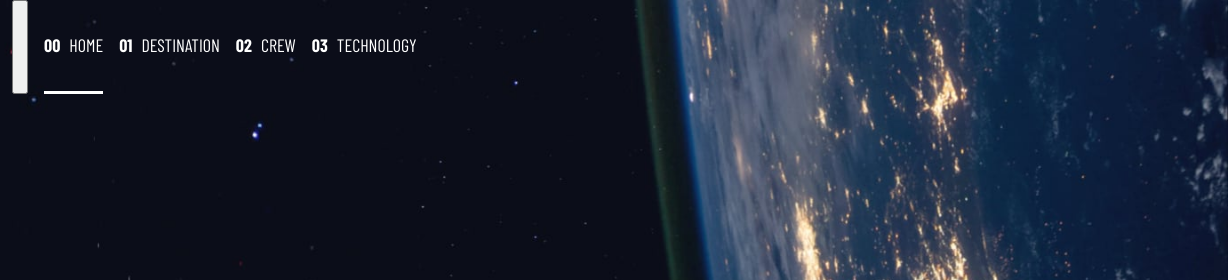
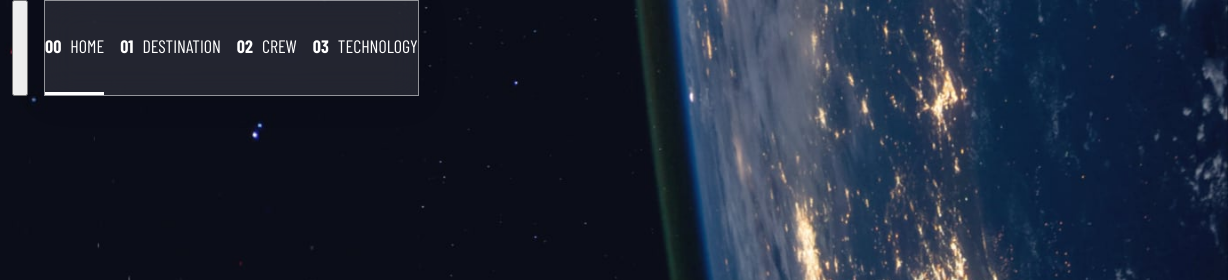
Before and after one commit to ankitbtanna/space-tour, a website: page index.html in a window 1280 px wide. Shown: the top 280 px of the page, 52-1280 px from the left. Drawn offline with nearby package versions, Linux system fonts and the light colour scheme; files whose address does not match are found by name; a web font is replaced by a local one.

Commit message:
glass morphism effect

```diff
--- a/index.css
+++ b/index.css
@@ -353,6 +353,11 @@ html:focus-within {
   list-style: none;
   padding: 0;
   margin: 0;
+
+  background: hsl(var(--clr-white) / 0.1);
+  box-shadow: 0 4px 30px rgba(0, 0, 0, 0.1);
+  backdrop-filter: blur(15px);
+  border: 1px solid rgba(255, 255, 255, 0.51);
 }
 
 @media (max-width: 35rem) {
@@ -361,7 +366,6 @@ html:focus-within {
     position: fixed;
     z-index: 1000;
     inset: 0 0 0 30%;
-    background: black;
     list-style: none;
     padding: min(20rem, 15vh) 2rem;
     margin: 0;
```
